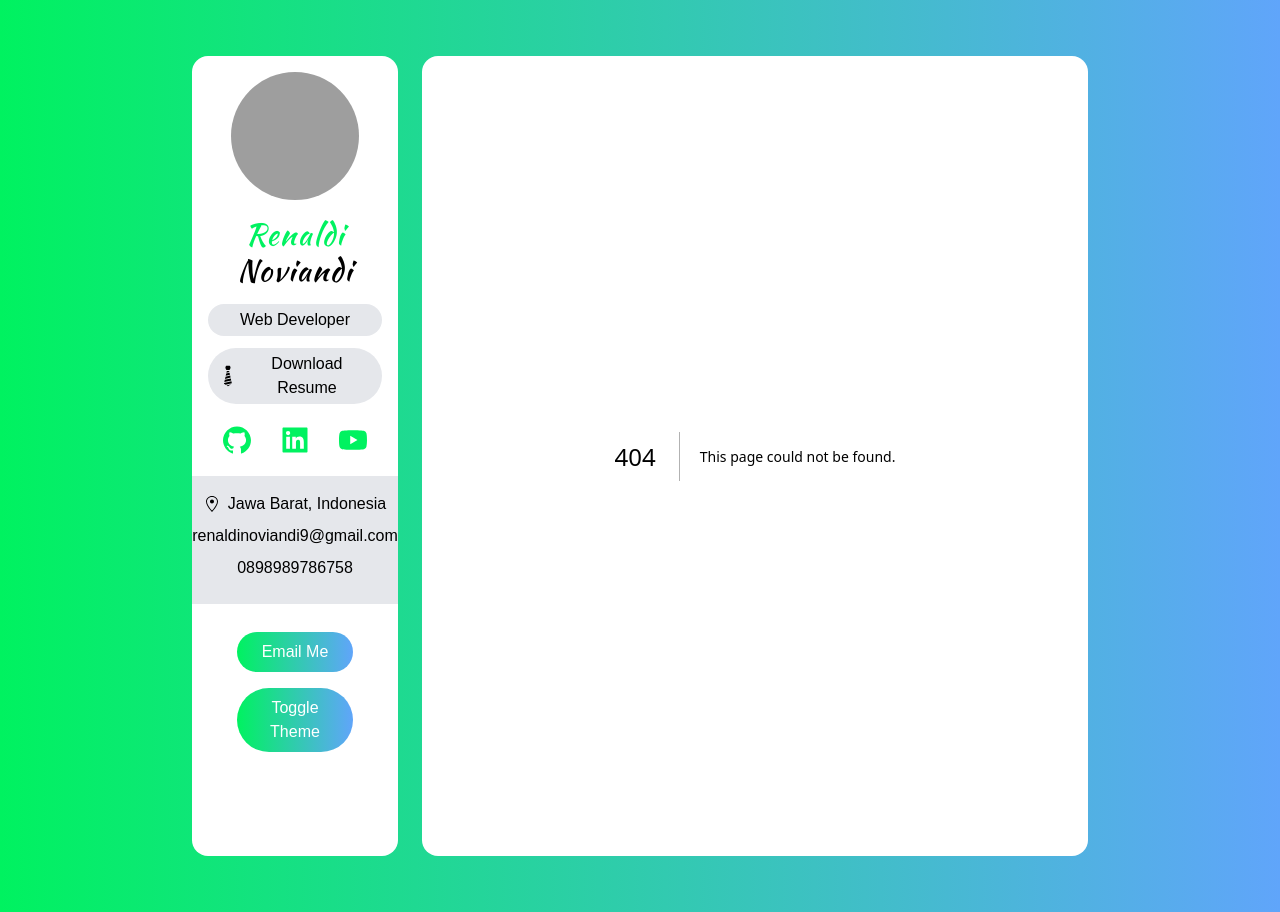
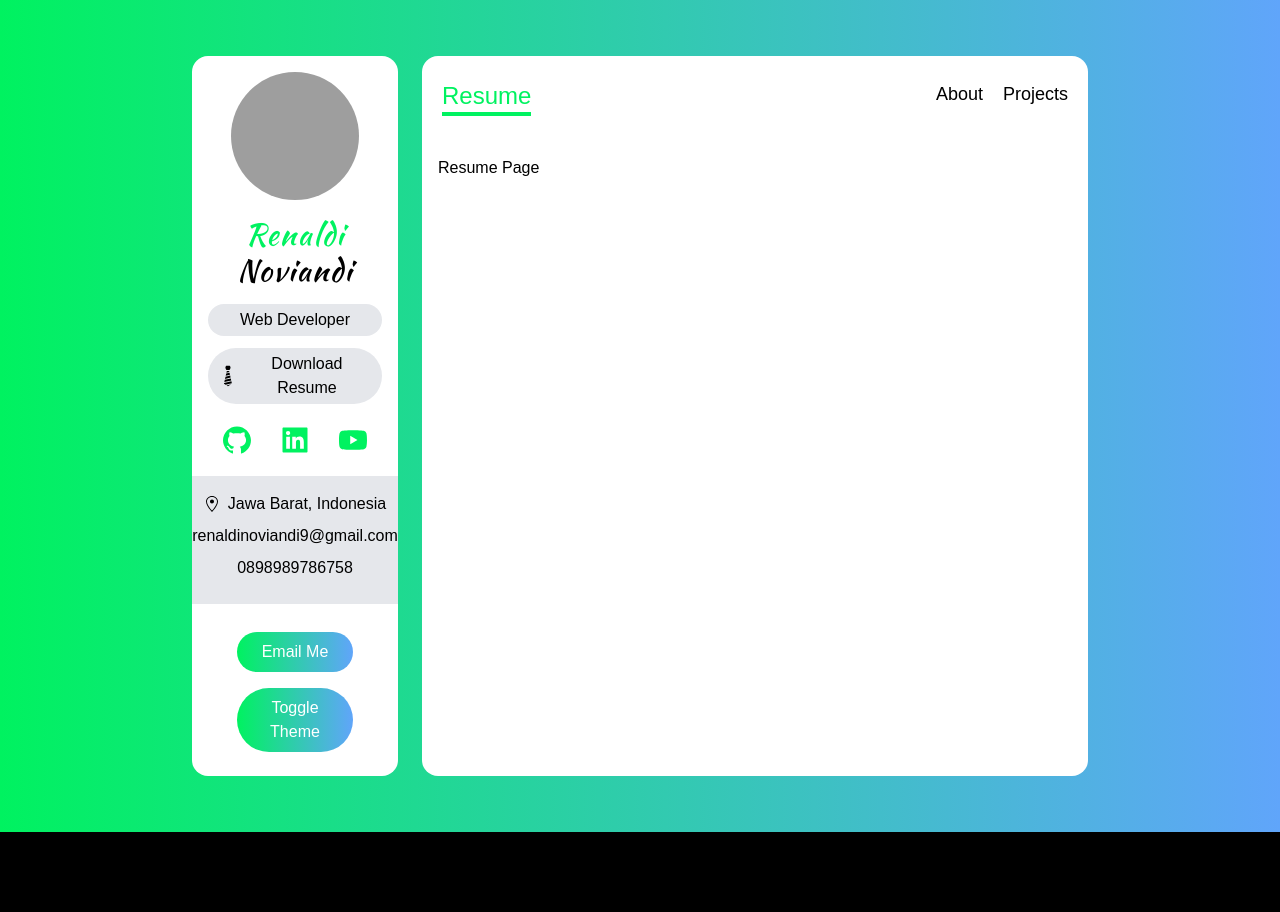
Before and after one commit to renaldin/portfolio-next-tsx, a Next.js app: page /resume in a window 1280 px wide. Before the commit this address had no page. After the commit the page ends 832 px from the top, so only its background shows below. Built offline with nearby package versions, Linux system fonts and the light colour scheme; grey boxes are pictures that could not be loaded.

Commit message:
update nav item

```diff
--- /dev/null
+++ b/components/Navbar.tsx
@@ -0,0 +1,45 @@
+import { FunctionComponent, useEffect, useState } from "react"
+import Link from "next/link"
+import { useRouter } from "next/router"
+
+const NavItem:FunctionComponent<{
+    activeItem: string,
+    setActiveItem: Function,
+    name: string,
+    route: string
+}> = ({activeItem, setActiveItem, name, route}) => {
+    return (
+        activeItem !== name ? (
+            <Link href={route}>
+                <span onClick={() => setActiveItem(name)} className="hover:text-green">{name}</span>
+            </Link>
+        ) : null
+    )
+}
+
+const Navbar = () => {
+    const [activeItem, setActiveItem] = useState<string>('')
+
+    const {pathname} = useRouter()
+
+    useEffect(() => {
+
+        if(pathname === '/') setActiveItem('About')
+        if(pathname === '/projects') setActiveItem('Projects')
+        if(pathname === '/resume') setActiveItem('Resume')
+
+    }, [])
+
+    return (
+        <div className="flex justify-between px-5 py-3 my-3">
+            <span className="font bold text-green border-green text-xl border-b-4 md:text-2xl">{activeItem}</span>
+            <div className="text-lg flex space-x-5">
+                <NavItem activeItem={activeItem} setActiveItem={setActiveItem} name="About" route="/" />
+                <NavItem activeItem={activeItem} setActiveItem={setActiveItem} name="Projects" route="/projects" />
+                <NavItem activeItem={activeItem} setActiveItem={setActiveItem} name="Resume" route="/resume" />
+            </div>
+        </div>
+    )
+}
+
+export default Navbar
--- a/pages/_app.tsx
+++ b/pages/_app.tsx
@@ -1,13 +1,15 @@
 import '../styles/globals.css'
 import type { AppProps } from 'next/app'
 import Sidebar from '../components/Sidebar'
+import Navbar from '../components/Navbar'
 
 export default function App({ Component, pageProps }: AppProps) {
   return (<div className='grid grid-cols-12 gap-6 my-14 lg:px-48 px-5 sm:px-20 md:px-32'>
     <div className='col-span-12 p-4 text-center bg-white lg:col-span-3 rounded-2xl'>
       <Sidebar />
     </div>
-    <div className='col-span-12 bg-white lg:col-span-9 rounded-2xl'>
+    <div className='col-span-12 bg-white lg:col-span-9 rounded-2xl flex flex-col'>
+      <Navbar />
       <Component {...pageProps} />
     </div>
   </div>
--- /dev/null
+++ b/pages/projects.tsx
@@ -0,0 +1,9 @@
+const projects = () => {
+    return (
+        <div className="p-4">
+            Project Page
+        </div>
+    )
+}
+
+export default projects
--- /dev/null
+++ b/pages/resume.tsx
@@ -0,0 +1,9 @@
+const resume = () => {
+    return (
+        <div className="p-4">
+            Resume Page
+        </div>
+    )
+}
+
+export default resume
```
